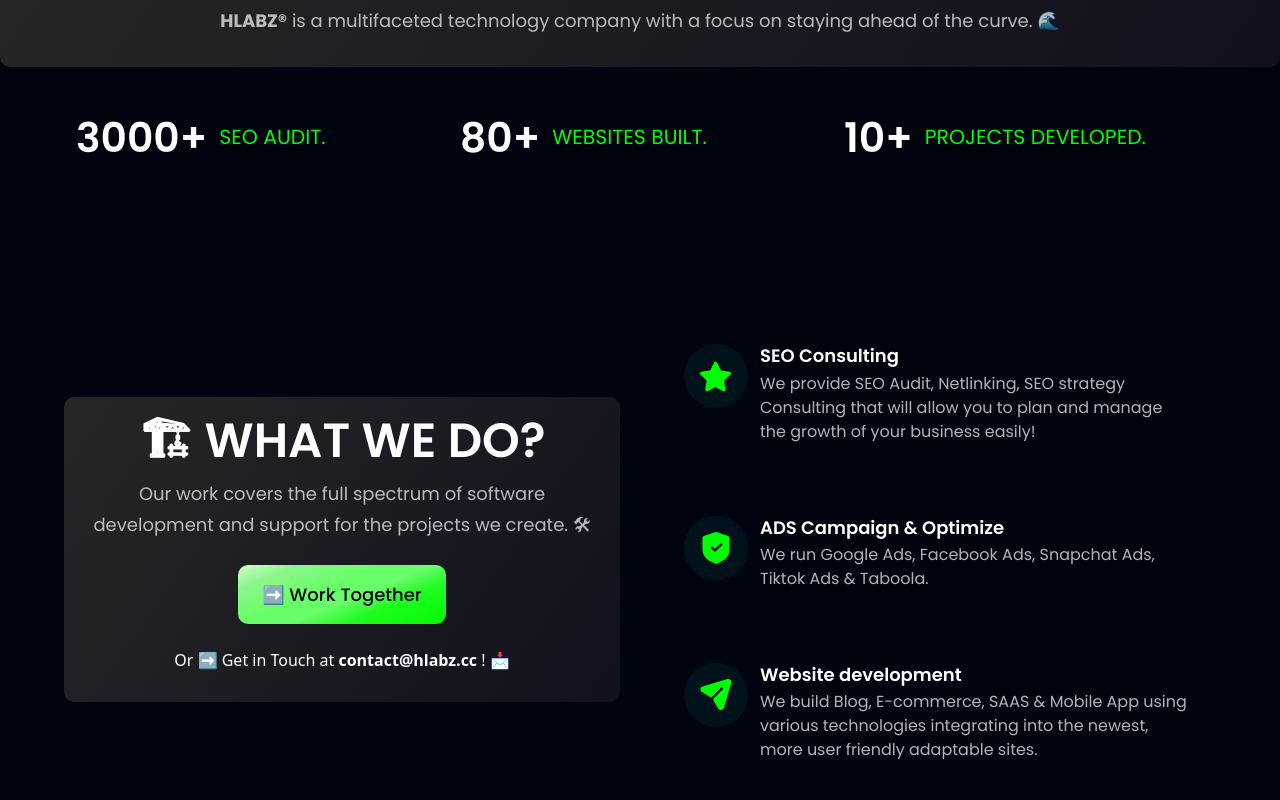
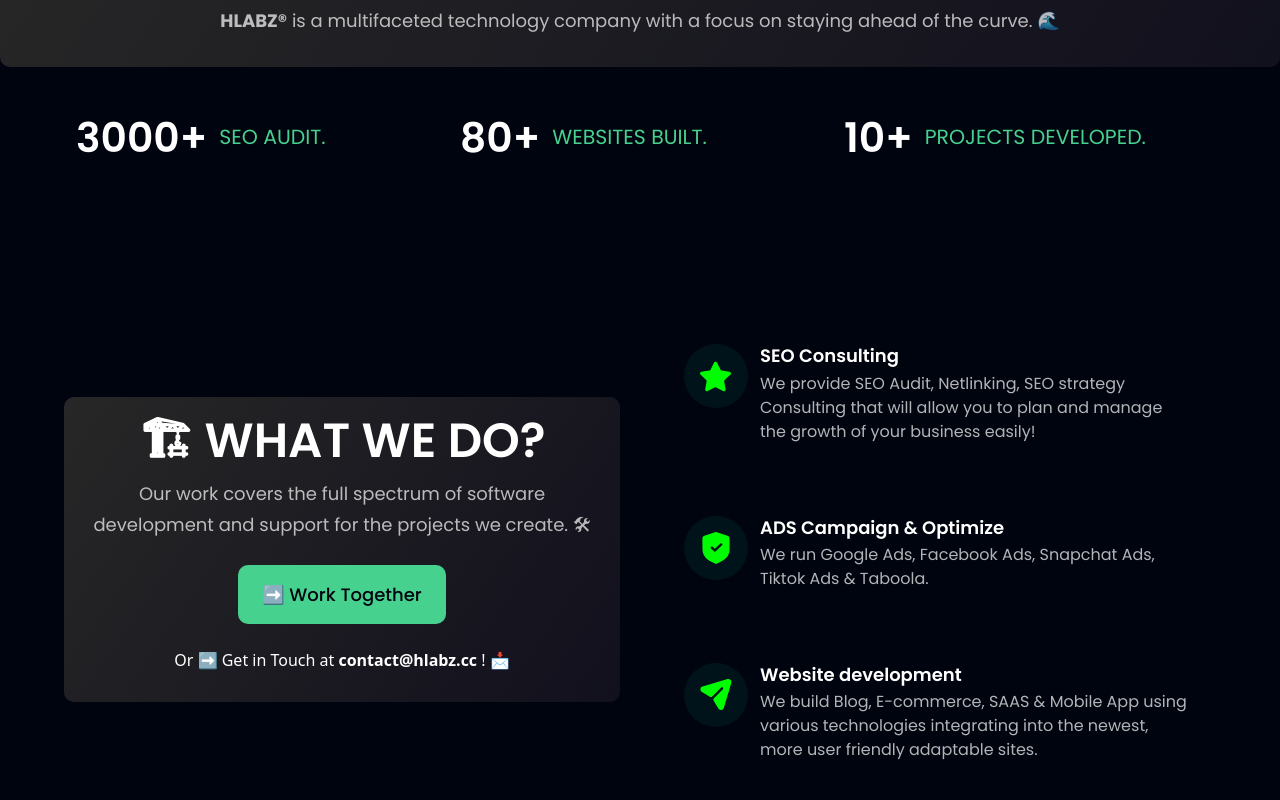
Before and after one commit to HLABZcc/HLABZ.cc, a React (Vite) app: page / in a window 1280 px wide. Shown: the part 600-1400 px from the top of the page. Built offline with nearby package versions, Linux system fonts and the light colour scheme.

Commit message:
Update index.css

```diff
--- a/src/index.css
+++ b/src/index.css
@@ -18,12 +18,12 @@
 
 .text-gradient {
   background: radial-gradient(64.18% 64.18% at 71.16% 35.69%,
-      #01FD01 0.89%,
-      #01FD01 17.23%,
-      #01FD01 42.04%,
-      #01FD01 55.12%,
-      #01FD01 71.54%,
-      #01FD01 100%);
+      #47D18F 0.89%,
+      #47D18F 17.23%,
+      #47D18F 42.04%,
+      #47D18F 55.12%,
+      #47D18F 71.54%,
+      #47D18F 100%);
   -webkit-background-clip: text;
   -webkit-text-fill-color: transparent;
   background-clip: text;
@@ -32,12 +32,12 @@
 
 .bg-blue-gradient {
   background: linear-gradient(157.81deg,
-      #cdfccd 0.89%,
-      #8bf68b 17.23%,
-      #66ff66 42.04%,
-      #6cfb6c 55.12%,
-      #1efd1e 71.54%,
-      #01FD01 100%);
+      #47D18F 0.89%,
+      #47D18F 17.23%,
+      #47D18F 42.04%,
+      #47D18F 55.12%,
+      #47D18F 71.54%,
+      #47D18F 100%);
 }
 
 .bg-black-gradient {
@@ -115,7 +115,7 @@
 }
 
 .blue__gradient {
-  background: linear-gradient(180deg, rgba(116, 243, 122, 0) 0%, 01FD01 100%);
+  background: linear-gradient(180deg, rgba(116, 243, 122, 0) 0%, #47D18F 100%);
   filter: blur(123px);
 }
 
```
